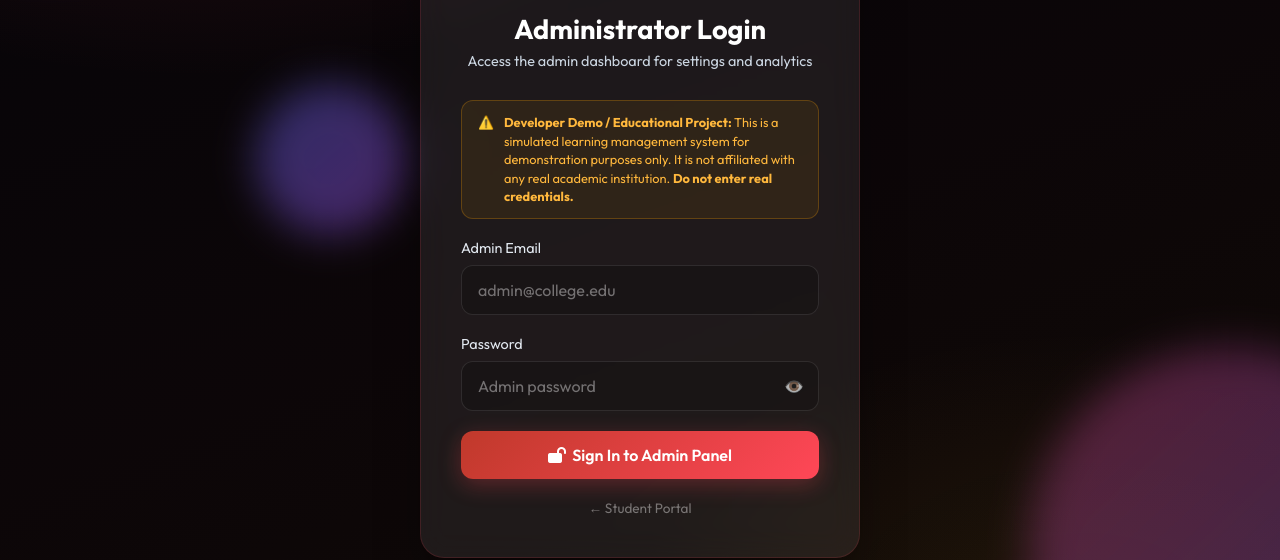
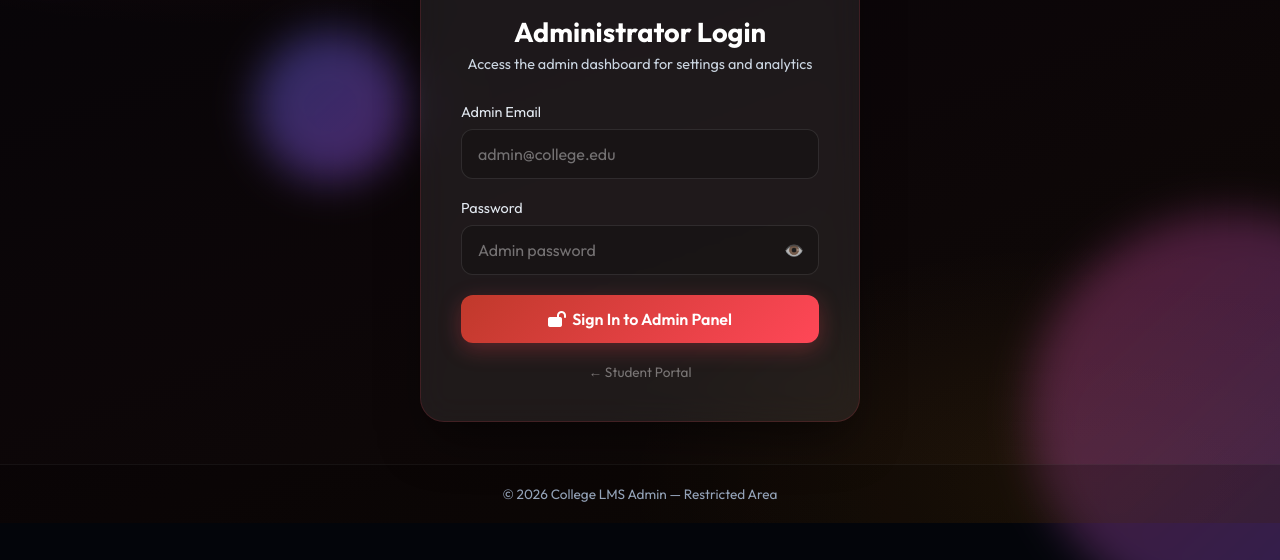
Before and after one commit to Sgrgautam815/lms, a plain HTML site: page frontend/admin/login.html in a window 1280 px wide. Shown: the part 277-837 px from the top of the page. Drawn offline with Linux system fonts and the light colour scheme.

Commit message:
add shotcut

```diff
--- a/frontend/admin/login.html
+++ b/frontend/admin/login.html
@@ -140,12 +140,6 @@
             <h2 id="adminLoginTitle" style="text-align:center; margin-bottom:6px; font-size:1.7rem;">Administrator Login</h2>
             <p class="subtitle">Access the admin dashboard for settings and analytics</p>
 
-            <!-- Educational Disclaimer Banner -->
-            <div style="background: rgba(255, 165, 0, 0.08); border: 1px solid rgba(255, 165, 0, 0.25); border-radius: 12px; padding: 12px 16px; font-size: 0.8rem; color: #ffb83d; margin-bottom: 20px; line-height: 1.45; display: flex; gap: 10px; align-items: flex-start; text-align: left;">
-                <span>⚠️</span>
-                <span><strong>Developer Demo / Educational Project:</strong> This is a simulated learning management system for demonstration purposes only. It is not affiliated with any real academic institution. <strong>Do not enter real credentials.</strong></span>
-            </div>
-
             <!-- Alert Box -->
             <div id="alertBox" style="display:none;" role="alert" aria-live="assertive"></div>
 
--- a/frontend/style.css
+++ b/frontend/style.css
@@ -4,6 +4,12 @@
     padding: 0;
     box-sizing: border-box;
     font-family: 'Outfit', sans-serif;
+}
+
+html {
+    min-height: 100%;
+    background: #03050a;
+    overscroll-behavior-y: none;
 }
 
 /* Body Styling - Modern Gradient Background */
@@ -15,6 +21,7 @@
     display: flex;
     flex-direction: column;
     overflow-x: hidden;
+    overscroll-behavior-y: none;
     position: relative;
 }
 
```
Also changed, not shown: frontend/script.js (+7 -0 lines), frontend/teacher/login.html (+0 -6 lines).
